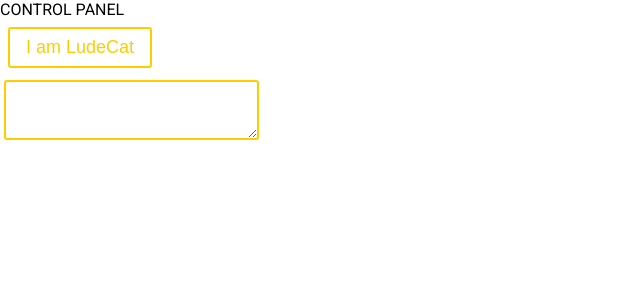
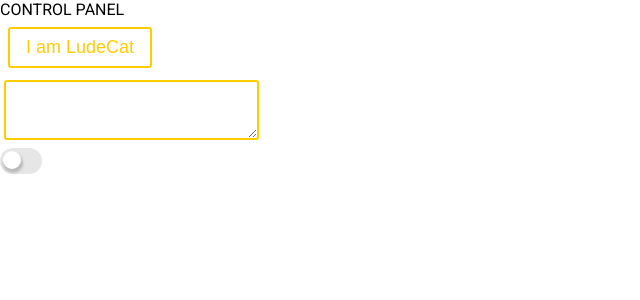
Before and after one commit to Ludecat/catcrowdparty, a Next.js app in the folder applications/frontend/: page /controlpanel in a window 1280 px wide. Shown: the top 300 px of the page, without its empty margins (0-640 px from the left). Built offline with nearby package versions, Linux system fonts and the light colour scheme.

Commit message:
add simple checkbox toggle

```diff
--- /dev/null
+++ b/applications/frontend/src/app/components/CheckBoxToggle.tsx
@@ -0,0 +1,62 @@
+import React from 'react'
+import { styled } from '../styles/Theme'
+
+interface CheckBoxProps extends React.HTMLAttributes<HTMLInputElement> {
+	value?: string
+}
+
+/**
+ * Inspired by https://codesandbox.io/s/6v7n1vr8yn?file=/src/index.js
+ */
+export const CheckBoxToggle = ({ ...props }: CheckBoxProps) => {
+	return (
+		<CheckBoxWrapper>
+			<CheckBox {...props} type="checkbox" />
+			<CheckBoxLabel htmlFor={props.id} />
+		</CheckBoxWrapper>
+	)
+}
+
+const CheckBoxWrapper = styled.div`
+	position: relative;
+`
+const CheckBoxLabel = styled.label`
+	position: absolute;
+	top: 0;
+	left: 0;
+	width: 42px;
+	height: 26px;
+	border-radius: 15px;
+	background: ${(p) => p.theme.color.decentBeton};
+	cursor: pointer;
+	&::after {
+		content: '';
+		display: block;
+		border-radius: 50%;
+		width: 18px;
+		height: 18px;
+		margin: 3px;
+		background: ${(p) => p.theme.color.white};
+		box-shadow: 1px 3px 3px 1px rgba(0, 0, 0, 0.2);
+		transition: 0.2s;
+	}
+`
+const CheckBox = styled.input`
+	opacity: 0;
+	z-index: 1;
+	border-radius: 15px;
+	width: 42px;
+	height: 26px;
+	&:checked + ${CheckBoxLabel} {
+		background: ${(p) => p.theme.color.ludecatyellow};
+		&::after {
+			content: '';
+			display: block;
+			border-radius: 50%;
+			width: 18px;
+			height: 18px;
+			margin-left: 21px;
+			transition: 0.2s;
+		}
+	}
+`
--- a/applications/frontend/src/pages/controlpanel/index.tsx
+++ b/applications/frontend/src/pages/controlpanel/index.tsx
@@ -5,6 +5,7 @@ import MainLayout from '../../app/layout/Layout'
 import PageWithLayoutType from '../../app/layout/PageWithLayout'
 import { Button } from '../../app/components/Button'
 import { TextArea } from '../../app/components/TextArea'
+import { CheckBoxToggle } from '../../app/components/CheckBoxToggle'
 
 export interface ControlPanelPageProps {
 	title?: string
@@ -30,6 +31,10 @@ const ControlPanelPage: NextPage<ControlPanelPageProps> = (props: ControlPanelPa
 				<div>
 					<TextArea onChange={(e) => console.log(e.currentTarget.value)} />
 				</div>
+
+				<div>
+					<CheckBoxToggle id="ludecat-checkbox-01" onChange={(e) => console.log(e.currentTarget.checked)} />
+				</div>
 			</div>
 		</>
 	)
```
